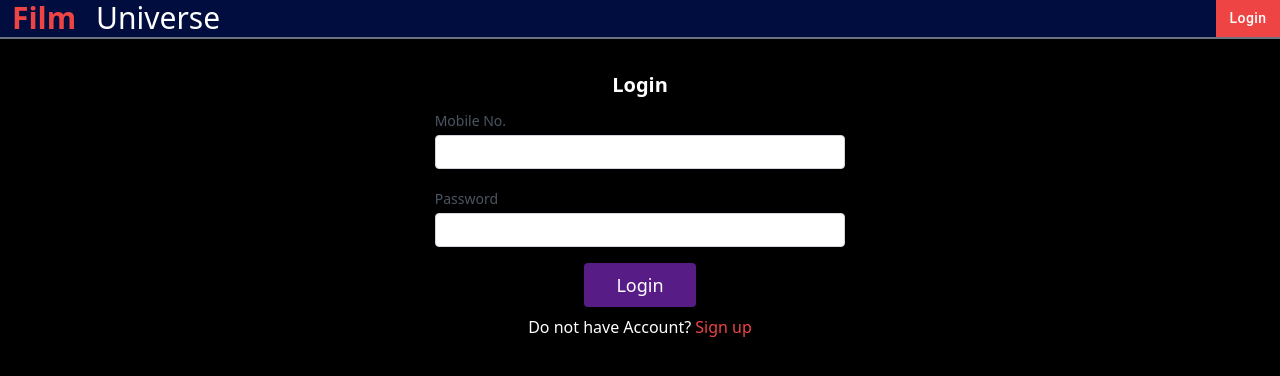
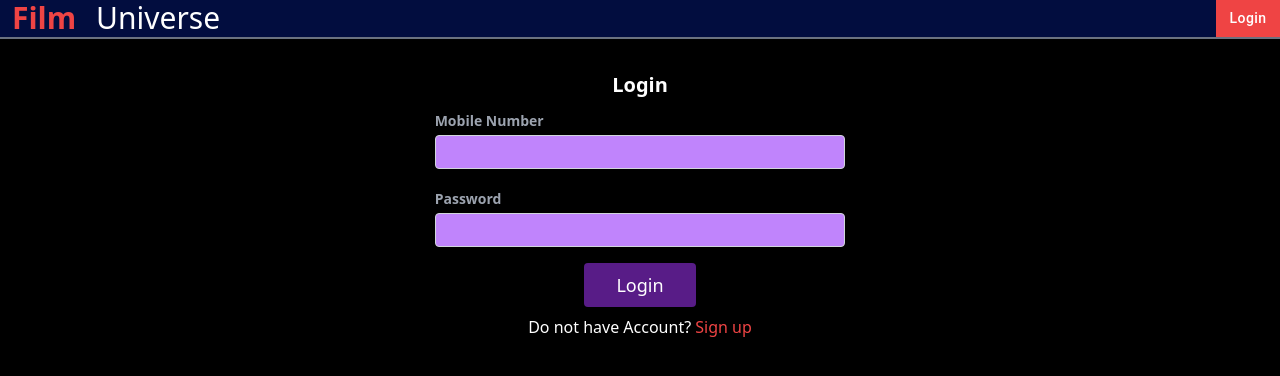
Before and after one commit to utshabkg/react-projects, a React (Create React App) app in the folder movie-review/: page /login in a window 1280 px wide. Shown: the top 376 px of the page. Built offline with nearby package versions, Linux system fonts and the light colour scheme.

Commit message:
some style changes. login pages only styled.

```diff
--- a/movie-review/src/components/authentication/Login.js
+++ b/movie-review/src/components/authentication/Login.js
@@ -13,10 +13,10 @@ const Login = () => {
     <div className="w-full mt-8 flex flex-col items-center">
       <h1 className="text-xl font-bold">Login</h1>
 
-      <div class="p-2 md:w-1/3">
+      <div class="p-2 w-full md:w-1/3">
         <div class="relative">
-          <label for="link" class="leading-7 text-sm text-gray-600">
-            Mobile No.
+          <label for="link" class="leading-7 text-sm text-gray-400 font-bold">
+            Mobile Number
           </label>
           <input
             type={"number"}
@@ -24,21 +24,22 @@ const Login = () => {
             name="mobile"
             value={form.mobile}
             onChange={(e) => setForm({ ...form, mobile: e.target.value })}
-            class="w-full bg-white rounded border border-gray-300 focus:border-indigo-500 focus:bg-white focus:ring-2 focus:ring-indigo-200 text-base outline-none text-gray-700 py-1 px-3 resize-none leading-6 transition-colors duration-200 ease-in-out"
+            class="w-full bg-purple-400 rounded border border-gray-300 focus:bg-purple-600 focus:ring-2 focus:ring-gray-200 text-base outline-none text-gray-100 py-1 px-3 resize-none leading-6 transition-colors duration-200 ease-in-out"
           ></input>
         </div>
       </div>
-      <div class="p-2 md:w-1/3">
+      <div class="p-2 w-full md:w-1/3">
         <div class="relative">
-          <label for="link" class="leading-7 text-sm text-gray-600">
+          <label for="link" class="leading-7 text-sm text-gray-400 font-bold">
             Password
           </label>
           <input
+            type={"password"}
             id="password"
             name="password"
             value={form.password}
             onChange={(e) => setForm({ ...form, password: e.target.value })}
-            class="w-full bg-white rounded border border-gray-300 focus:border-indigo-500 focus:bg-white focus:ring-2 focus:ring-indigo-200 text-base outline-none text-gray-700 py-1 px-3 resize-none leading-6 transition-colors duration-200 ease-in-out"
+            class="w-full bg-purple-400 rounded border border-gray-300 focus:bg-purple-600 focus:ring-2 focus:ring-gray-200 text-base outline-none text-gray-100 py-1 px-3 resize-none leading-6 transition-colors duration-200 ease-in-out"
           ></input>
         </div>
       </div>
```
